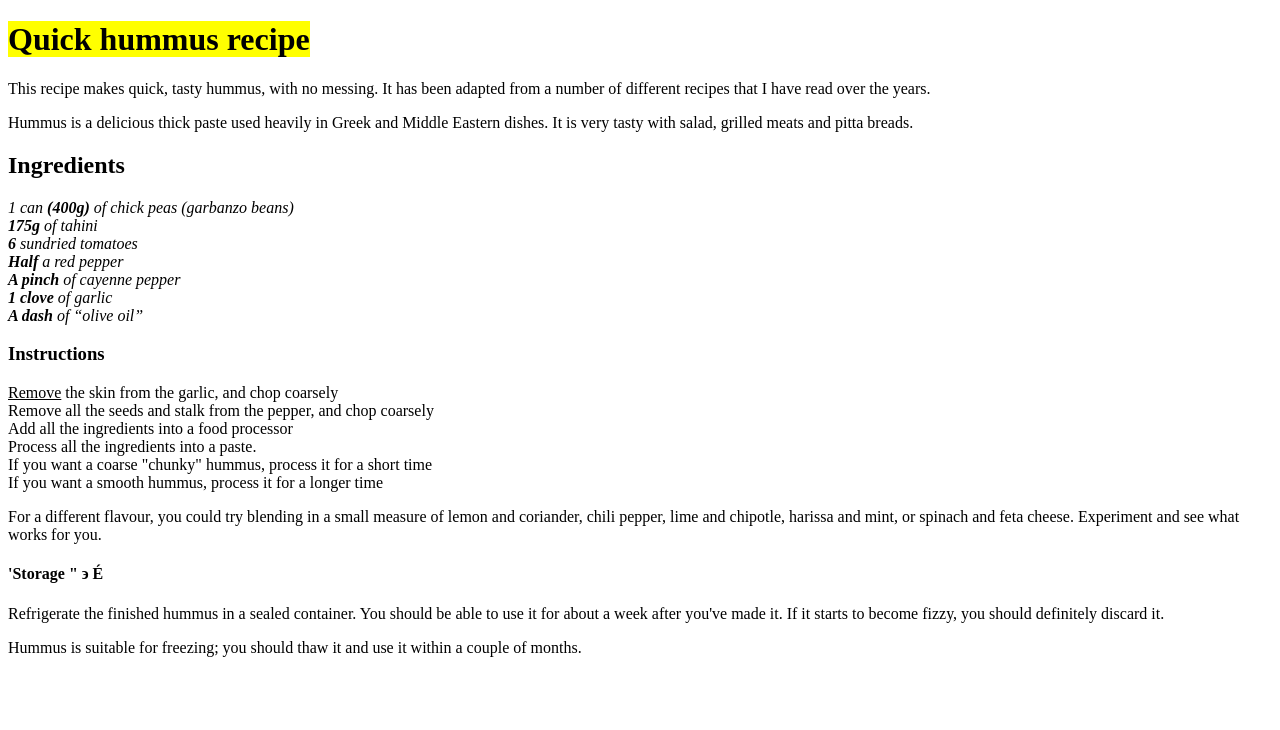
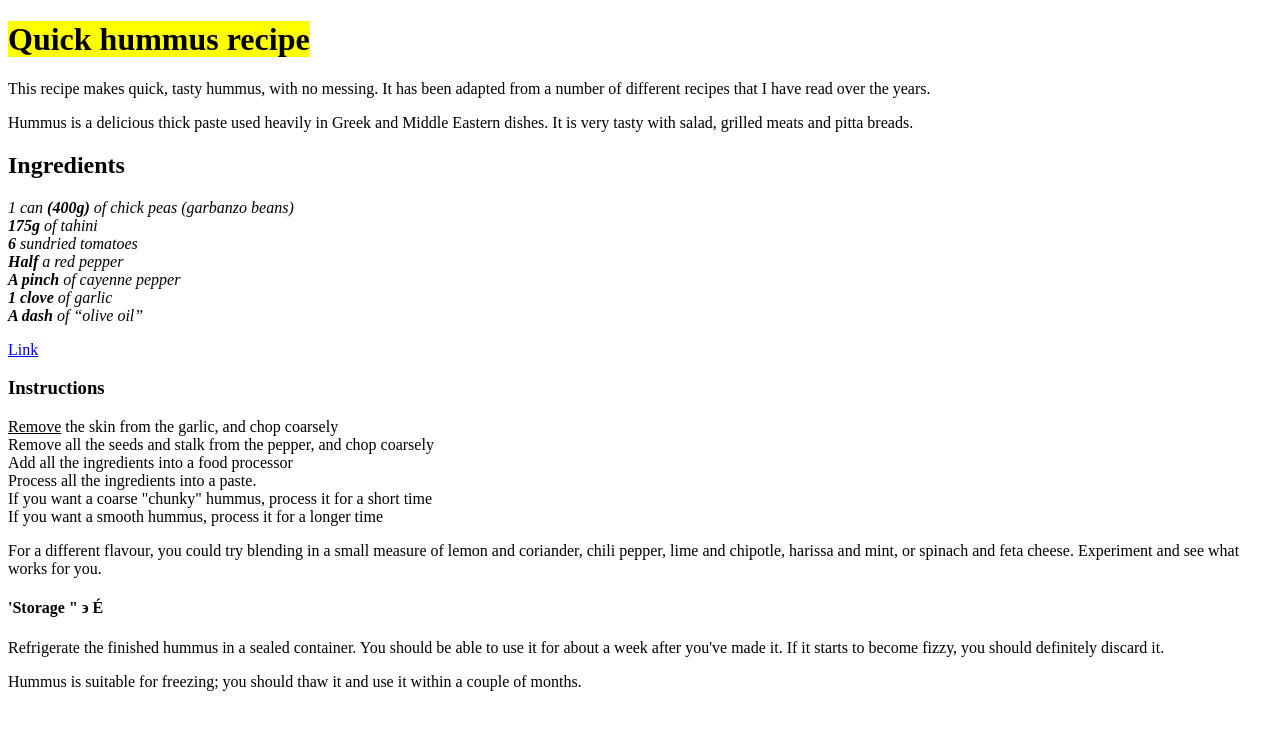
Before and after one commit to aleioiov/aleioiov.github.io, a plain HTML site: page Exemple/recipe.html in a window 1280 px wide. Drawn offline with Linux system fonts and the light colour scheme.

Commit message:
Initial Commit

```diff
--- a/Exemple/recipe.html
+++ b/Exemple/recipe.html
@@ -38,6 +38,8 @@
     <em><b>A dash</b> of <q>olive oil</q><br></em>
 </p>
 
+<a href="https://www.google.it" target="_top"> Link</a>
+
 <h3>
     Instructions
 </h3>
```
Also changed, not shown: index.html (+3 -0 lines).
